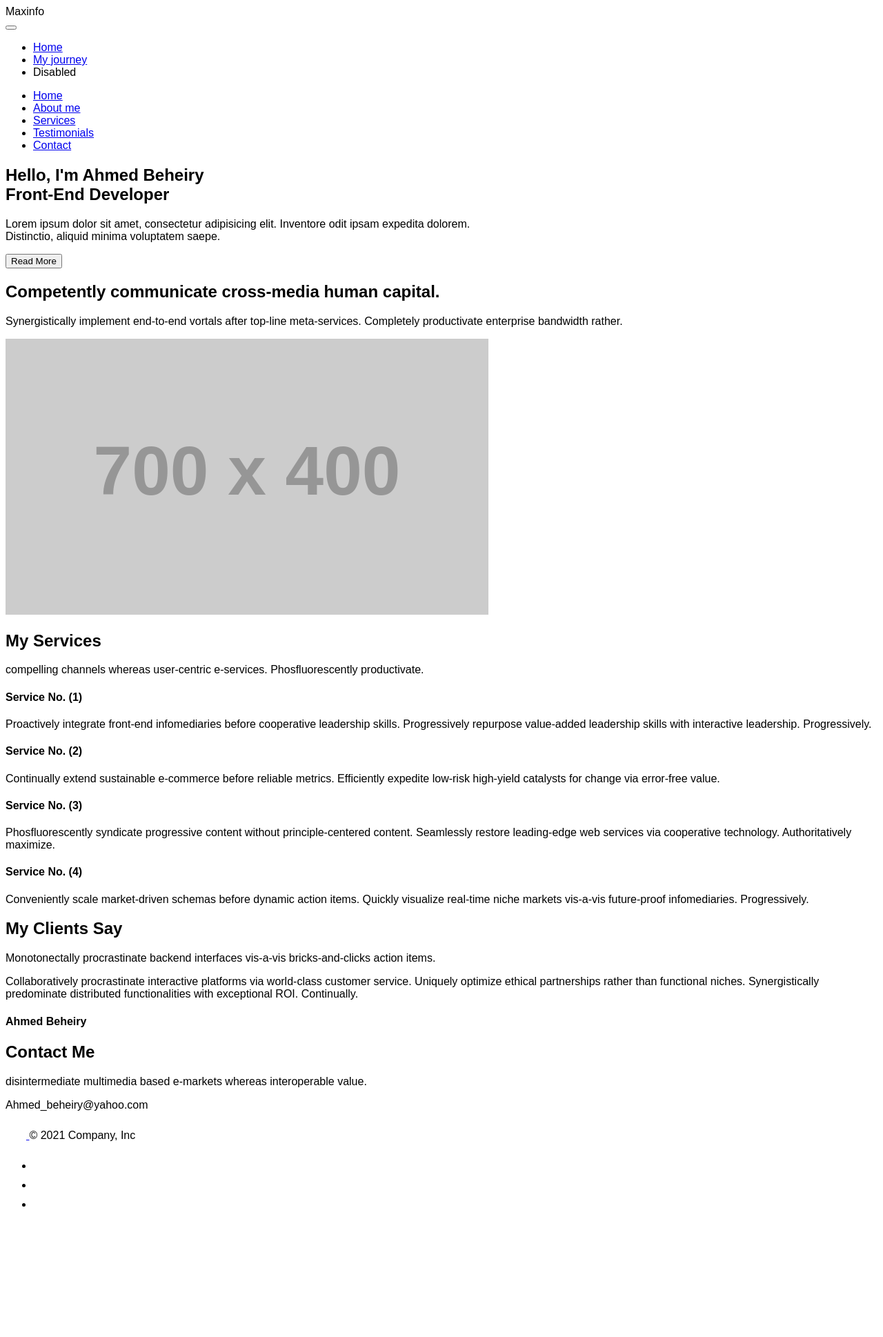
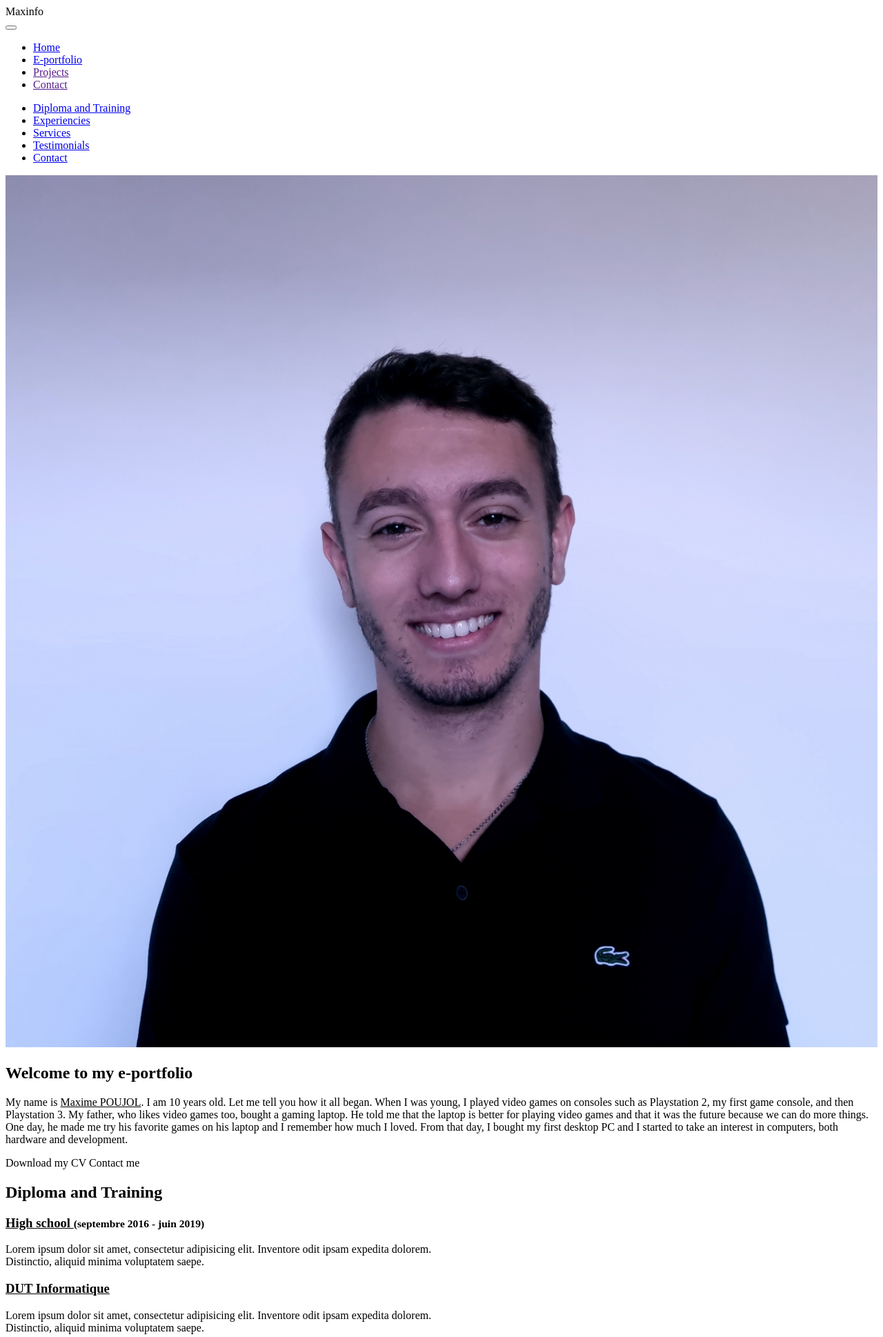
Before and after one commit to maxime-poujol/e-portfolio, a Symfony app: template templates/default/journey.html.twig in a window 1280 px wide. Shown: the top 1938 px of the page at 69% size. Before the commit the page ends 1749 px from the top, so only its background shows below. Run offline with Twig, Linux system fonts and the light colour scheme; the template is opened without the code that fills it: most values are stand-ins (such as "Sample title", 1, 10 or a date in 2020); some libraries are stand-ins or nearby versions.

Commit message:
homepage + bio in portfolio

```diff
--- a/composer.json
+++ b/composer.json
@@ -42,6 +42,7 @@
         "symfony/webpack-encore-bundle": "^1.13",
         "symfony/yaml": "5.4.*",
         "twig/extra-bundle": "^2.12|^3.0",
+        "twig/intl-extra": "^3.3",
         "twig/twig": "^2.12|^3.0"
     },
     "require-dev": {
--- a/public/css/base.css
+++ /dev/null
@@ -1,3 +0,0 @@
-body{
-    font-family: "DM Sans", Arial, Helvetica, sans-serif;
-}
--- a/src/Controller/DefaultController.php
+++ b/src/Controller/DefaultController.php
@@ -11,7 +11,7 @@
 class DefaultController extends AbstractController
 {
     /**
-     * @Route("/", name="index")
+     * @Route("/", name="homepage")
      * @param Request $request
      * @return Response
      */
@@ -24,7 +24,7 @@
     }
 
     /**
-     * @Route("/my-journey", name="journey")
+     * @Route("/e-portfolio", name="eportfolio")
      * @param Request $request
      * @return Response
      */
@@ -32,7 +32,7 @@
     {
 
         return $this->render('default/journey.html.twig', [
-
+            "age" => date_diff(date_create('2001-09-21'), date_create())->format('%Y%')
         ]);
     }
 
--- a/templates/base.html.twig
+++ b/templates/base.html.twig
@@ -9,7 +9,6 @@
            and uncomment the following Encore helpers to start using Symfony UX #}
         {% block stylesheets %}
             {{ encore_entry_link_tags('app') }}
-            <link rel="stylesheet" href="{{ asset('css/base.css') }}" type="text/css" media="all">
         {% endblock %}
 
         {% block javascripts %}
@@ -22,6 +21,7 @@
         </header>
         <main>
             {% block body %}{% endblock %}
+            {% include 'svg.html.twig' %}
         </main>
         <footer>
             {% include 'footer.html.twig' %}
--- a/templates/default/journey.html.twig
+++ b/templates/default/journey.html.twig
@@ -3,18 +3,16 @@
 {% block title %}Hello DefaultController!{% endblock %}
 
 {% block body %}
-
-    <!-- Start Nav Section -->
-    <nav id="scrollspy" class="scrollspy">
-        <ul class="nav-menu">
+    <nav id="scrollspy" class="scrollspy position-fixed d-lg-flex d-none top-50">
+        <ul class="nav-menu m-0 p-0">
             <li>
-                <a data-scroll="home" href="#home" class="dot active">
-                    <span>Home</span>
+                <a data-scroll="diplomaAndTrainig" href="#diplomaAndTrainig" class="dot">
+                    <span>Diploma and Training</span>
                 </a>
             </li>
             <li>
-                <a data-scroll="about" href="#about" class="dot">
-                    <span>About me</span>
+                <a data-scroll="experiencies" href="#experiencies" class="dot">
+                    <span>Experiencies</span>
                 </a>
             </li>
             <li>
@@ -34,34 +32,84 @@
             </li>
         </ul>
     </nav>
-    <!-- End Nav Section -->
+    <div class="my-3">
+        <section class="py-5">
+            <div class="container">
+                <div class="row">
+                    <div class="col-3 p-3">
+                        <img src="{{ asset('img/pictures/profil.jpeg') }}" width="100%" class="rounded-circle" alt="">
+                    </div>
+                    <div class="col-9 d-flex flex-column justify-content-center">
+                        <h1>Welcome to my e-portfolio</h1>
+                        <p class="text-justify">My name is <u>Maxime POUJOL</u>. I am {{ age }} years old. Let me tell
+                            you how it all began.
+                            When I was young, I played video games on consoles such as Playstation 2, my first game
+                            console, and then Playstation 3.
+                            My father, who likes video games too, bought a gaming laptop.
+                            He told me that the laptop is better for playing video games and that it was the future
+                            because we can do more things.
+                            One day, he made me try his favorite games on his laptop and I remember how much I loved.
+                            From that day, I bought my first desktop PC and I started to take an interest in computers,
+                            both hardware and development.
+                        </p>
 
-    <!-- Start Home Section -->
-    <section id="home">
+                        {# //TODO web dev #}
+
+                        <div class="text-center">
+                            <a class="btn btn-1 mx-3 rounded-pill">Download my CV</a>
+                            <a class="btn btn-2 mx-3 rounded-pill">Contact me</a>
+                        </div>
+
+                    </div>
+                </div>
+
+            </div>
+        </section>
+        <section id="diplomaAndTrainig" class="py-5 bg-color">
             <div class="container">
-            <div class="content-wrapper text-center">
-                <div class="content">
-                    <h1>Hello, I'm Ahmed Beheiry <br />Front-End Developer</h1>
-                    <p>Lorem ipsum dolor sit amet, consectetur adipisicing elit. Inventore odit ipsam expedita dolorem.<br /> Distinctio, aliquid minima voluptatem saepe.</p>
-                    <button>Read More</button>
+                <div class="text-center py-1">
+                    <h2>Diploma and Training</h2>
                 </div>
+                <div>
+                    <h3 class="h4"><u>High school </u><small>(septembre 2016 - juin 2019)</small></h3>
+                    <p>Lorem ipsum dolor sit amet, consectetur adipisicing elit. Inventore odit ipsam expedita
+                        dolorem.<br/> Distinctio, aliquid minima voluptatem saepe.</p>
+                </div>
+                <div>
+                    <h3 class="h4"><u>DUT Informatique</u></h3>
+                    <p>Lorem ipsum dolor sit amet, consectetur adipisicing elit. Inventore odit ipsam expedita
+                        dolorem.<br/> Distinctio, aliquid minima voluptatem saepe.</p>
+                </div>
+                <div>
+                    <h3 class="h4"><u>LP ADIPAE</u></h3>
+                    <p>Lorem ipsum dolor sit amet, consectetur adipisicing elit. Inventore odit ipsam expedita
+                        dolorem.<br/> Distinctio, aliquid minima voluptatem saepe.</p>
                 </div>
             </div>
         </section>
-    <!-- End Home Section -->
-
-    <!-- Start About Me Section -->
-    <section id="about">
-        <div class="container text-center">
-            <h2>Competently communicate cross-media human capital.</h2>
-            <p>Synergistically implement end-to-end vortals after top-line meta-services. Completely productivate enterprise bandwidth rather.</p>
-            <img src="http://placehold.it/700x400/346df1/fff?text=Ahmed+Beheiry" alt="" />
+        <section id="experiencies" class="py-5">
+            <div class="container">
+                <div class="text-center py-1">
+                    <h2>Experiences</h2>
+                </div>
+                <div>
+                    <h3 class="h4"><u>Développeur d'application</u></h3>
+                    <p>Lorem ipsum dolor sit amet, consectetur adipisicing elit. Inventore odit ipsam expedita
+                        dolorem.<br/> Distinctio, aliquid minima voluptatem saepe.</p>
+                </div>
+                <div>
+                    <h3 class="h4"><u>Développeur d'application</u></h3>
+                    <p>Lorem ipsum dolor sit amet, consectetur adipisicing elit. Inventore odit ipsam expedita
+                        dolorem.<br/> Distinctio, aliquid minima voluptatem saepe.</p>
+                </div>
+                <div>
+                    <h3 class="h4"><u>LP ADIPAE</u></h3>
+                    <p>Lorem ipsum dolor sit amet, consectetur adipisicing elit. Inventore odit ipsam expedita
+                        dolorem.<br/> Distinctio, aliquid minima voluptatem saepe.</p>
+                </div>
             </div>
         </section>
-    <!-- End About Me Section -->
-
-    <!-- Start Services Section -->
-    <section id="services">
+        <section id="services" class="py-5">
             <div class="container">
                 <div class="content-wrapper text-center">
                     <div class="content">
@@ -70,46 +118,49 @@
                         <div class="services">
                             <div class="service text-left">
                                 <h4>Service No. (1)</h4>
-                            <p>Proactively integrate front-end infomediaries before cooperative leadership skills. Progressively repurpose value-added leadership skills with interactive leadership. Progressively.</p>
+                                <p>Proactively integrate front-end infomediaries before cooperative leadership skills.
+                                    Progressively repurpose value-added leadership skills with interactive leadership.
+                                    Progressively.</p>
                             </div>
                             <div class="service text-right">
                                 <h4>Service No. (2)</h4>
-                            <p>Continually extend sustainable e-commerce before reliable metrics. Efficiently expedite low-risk high-yield catalysts for change via error-free value.</p>
+                                <p>Continually extend sustainable e-commerce before reliable metrics. Efficiently
+                                    expedite low-risk high-yield catalysts for change via error-free value.</p>
                             </div>
                             <div class="service text-left">
                                 <h4>Service No. (3)</h4>
-                            <p>Phosfluorescently syndicate progressive content without principle-centered content. Seamlessly restore leading-edge web services via cooperative technology. Authoritatively maximize.</p>
+                                <p>Phosfluorescently syndicate progressive content without principle-centered content.
+                                    Seamlessly restore leading-edge web services via cooperative technology.
+                                    Authoritatively maximize.</p>
                             </div>
                             <div class="service text-right">
                                 <h4>Service No. (4)</h4>
-                            <p>Conveniently scale market-driven schemas before dynamic action items. Quickly visualize real-time niche markets vis-a-vis future-proof infomediaries. Progressively.</p>
+                                <p>Conveniently scale market-driven schemas before dynamic action items. Quickly
+                                    visualize real-time niche markets vis-a-vis future-proof infomediaries.
+                                    Progressively.</p>
                             </div>
                         </div>
                     </div>
                 </div>
             </div>
         </section>
-    <!-- End Services Section -->
-
-    <!-- Start Testimonials Section -->
-    <section id="test">
+        <section id="test" class="py-5">
             <div class="container">
                 <div class="content-wrapper text-center">
                     <div class="content">
                         <h2>My Clients Say</h2>
                         <p>Monotonectally procrastinate backend interfaces vis-a-vis bricks-and-clicks action items.</p>
                         <div class="client">
-                        <p>Collaboratively procrastinate interactive platforms via world-class customer service. Uniquely optimize ethical partnerships rather than functional niches. Synergistically predominate distributed functionalities with exceptional ROI. Continually.</p>
+                            <p>Collaboratively procrastinate interactive platforms via world-class customer service.
+                                Uniquely optimize ethical partnerships rather than functional niches. Synergistically
+                                predominate distributed functionalities with exceptional ROI. Continually.</p>
                             <h4>Ahmed Beheiry</h4>
                         </div>
                     </div>
                 </div>
             </div>
         </section>
-    <!-- End Testimonials Section -->
-
-    <!-- Start Contact Section -->
-    <section id="contact">
+        <section id="contact" class="py-5">
             <div class="container">
                 <div class="content-wrapper text-center">
                     <div class="content">
@@ -120,6 +171,7 @@
                 </div>
             </div>
         </section>
-    <!-- End Contact Section -->
+    </div>
+
 
 {% endblock %}
--- a/templates/header.html.twig
+++ b/templates/header.html.twig
@@ -1,4 +1,4 @@
-<nav class="navbar navbar-expand-md navbar-light bg-white px-md-3 border-bottom border-3 border-bottom-color">
+<nav id="navbar" class="navbar fixed-top navbar-expand-md navbar-light px-md-3">
     <div class="container-fluid">
         <div class="navbar-brand">
             Maxinfo
@@ -10,13 +10,16 @@
             <div class="d-flex ">
                 <ul class="navbar-nav me-auto mb-2 mb-lg-0">
                     <li class="nav-item">
-                        <a class="nav-link" href="#">Home</a>
+                        <a class="nav-link" href="{{ path('homepage') }}">Home</a>
                     </li>
                     <li class="nav-item">
-                        <a class="nav-link" href="{{ path('journey') }}">My journey</a>
+                        <a class="nav-link" href="{{ path('eportfolio') }}">E-portfolio</a>
                     </li>
                     <li class="nav-item">
-                        <a class="nav-link">Disabled</a>
+                        <a class="nav-link" href="">Projects</a>
+                    </li>
+                    <li class="nav-item">
+                        <a class="nav-link" href="">Contact</a>
                     </li>
                 </ul>
             </div>
--- /dev/null
+++ b/templates/svg.html.twig
@@ -0,0 +1,6 @@
+<svg xmlns="http://www.w3.org/2000/svg" style="display: none;">
+    <symbol id="chat" viewBox="0 0 16 16">
+        <path d="M2.678 11.894a1 1 0 0 1 .287.801 10.97 10.97 0 0 1-.398 2c1.395-.323 2.247-.697 2.634-.893a1 1 0 0 1 .71-.074A8.06 8.06 0 0 0 8 14c3.996 0 7-2.807 7-6 0-3.192-3.004-6-7-6S1 4.808 1 8c0 1.468.617 2.83 1.678 3.894zm-.493 3.905a21.682 21.682 0 0 1-.713.129c-.2.032-.352-.176-.273-.362a9.68 9.68 0 0 0 .244-.637l.003-.01c.248-.72.45-1.548.524-2.319C.743 11.37 0 9.76 0 8c0-3.866 3.582-7 8-7s8 3.134 8 7-3.582 7-8 7a9.06 9.06 0 0 1-2.347-.306c-.52.263-1.639.742-3.468 1.105z"/>
+    </symbol>
+
+</svg>
```
Also changed, not shown: assets/js/app.js (+23 -0 lines), assets/js/scrollpsy.js (+5 -5 lines), assets/styles/app.scss (+47 -4 lines), assets/styles/customStyles/scrollpsy.scss (+3 -9 lines), templates/default/home.html.twig (+24 -1 lines), tests/scrollspy/index.css (+0 -1 lines), assets/styles/fonts/maxinfo/maxinfo.ttf (added), public/img/pictures/homepage-welcome-reduce.jpg (added), public/img/pictures/homepage-welcome.jpg (added), public/img/pictures/profil-grand.jpeg (added), public/img/pictures/profil.jpeg (added), 2 other files. Lines whose indentation alone changed are shown as unchanged.
